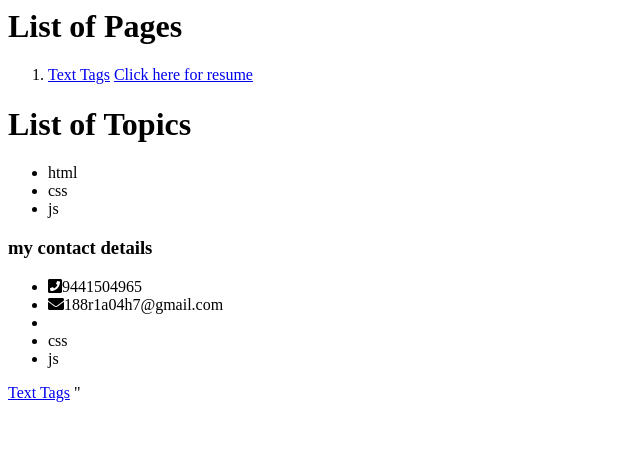
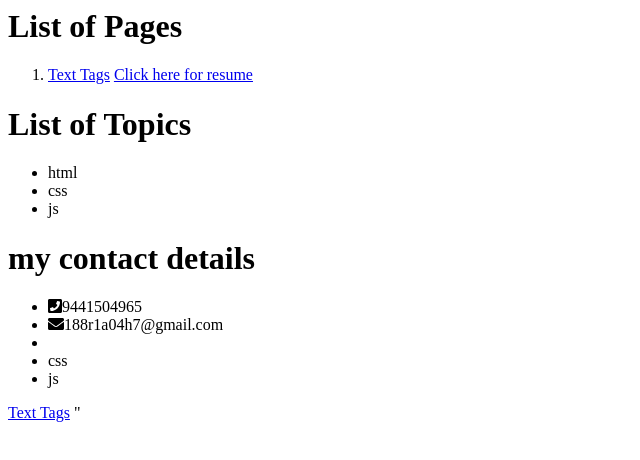
Before and after one commit to tejuteju123/tejjwebdev, a website: page frontend/html/index.html in a window 1280 px wide. Shown: the whole page, without its empty margins (0-640 px from the left). Drawn offline with nearby package versions, Linux system fonts and the light colour scheme.

Commit message:
<h1> updating in my contact

```diff
--- a/frontend/html/index.html
+++ b/frontend/html/index.html
@@ -25,7 +25,7 @@
         <li>css</li>
         <li>js</li>
     </ul>
-    <h3>my contact details</h3>
+    <h1>my contact details</h1>
     <ul>
         <li><i class="fas fa-phone-square"></i>9441504965</li>
         <li><i class="fas fa-envelope"></i>188r1a04h7@gmail.com</li>
```
